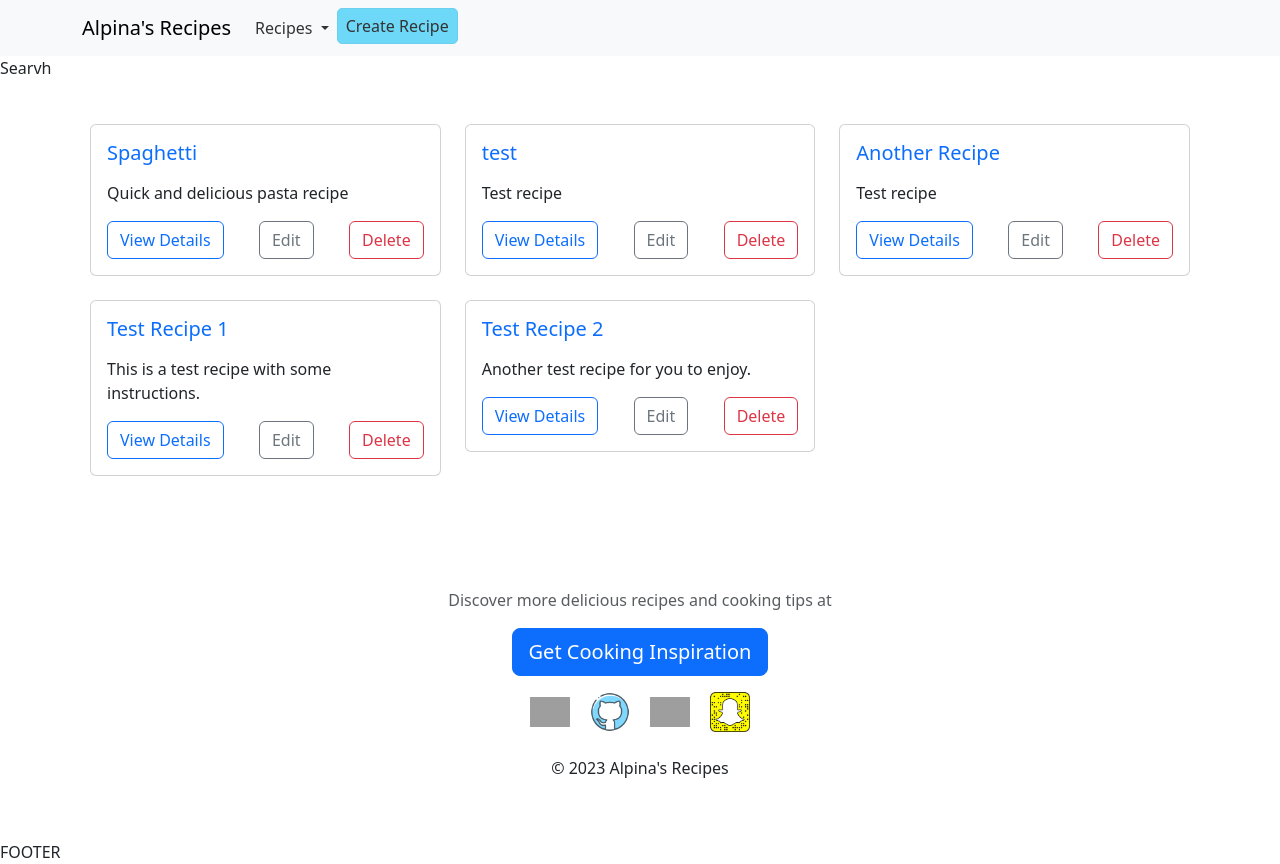
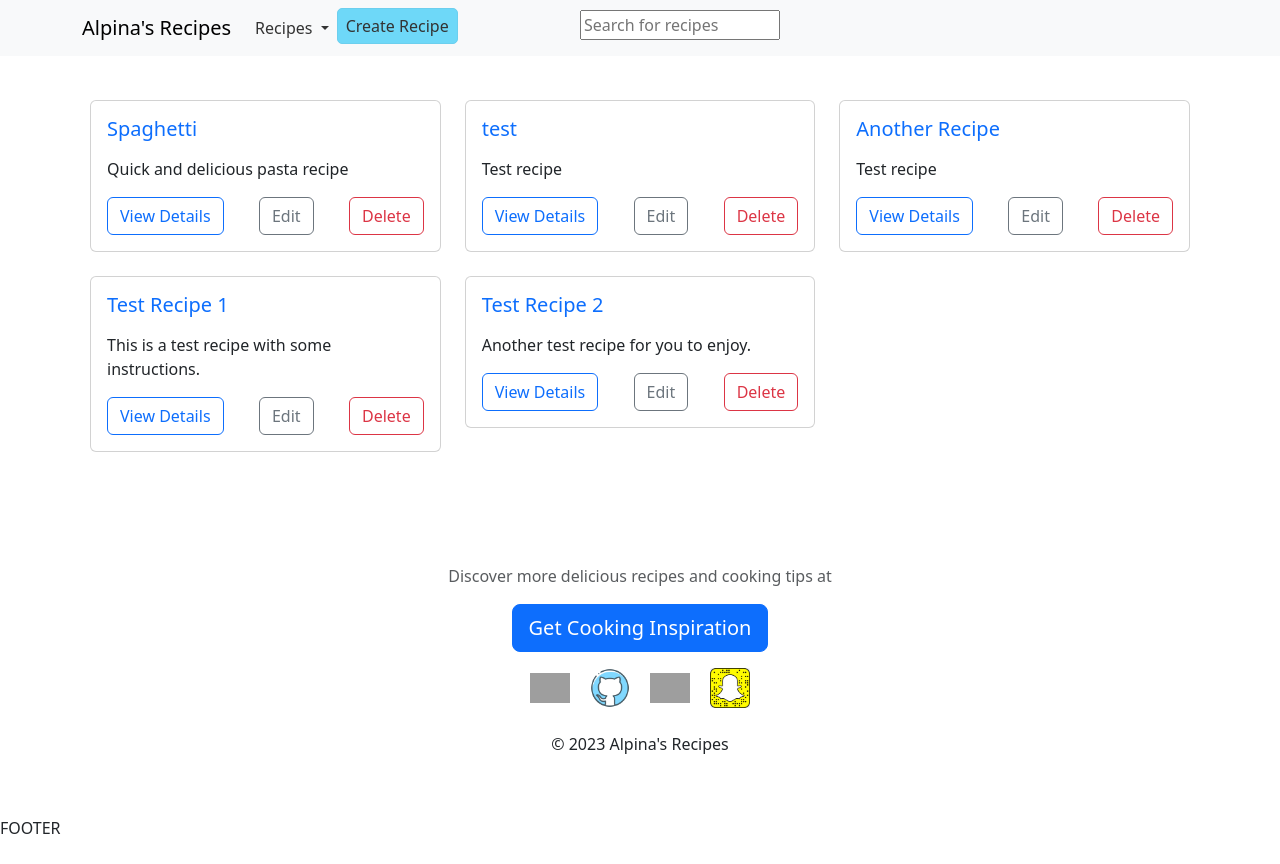
Before and after one commit to ZaidelFilali/RecipeProject, a Vue app: page / in a window 1280 px wide. After the commit the page ends 840 px from the top, so only its background shows below. Built offline with nearby package versions, Linux system fonts and the light colour scheme; grey boxes are pictures that could not be loaded.

Commit message:
Searchbar gefixt

```diff
--- a/src/components/Page.vue
+++ b/src/components/Page.vue
@@ -1,7 +1,6 @@
 <template>
     <div>
-        <!-- <Navbar @search="performSearch" /> -->
-        Searvh
+        <Searchbar @search="performSearch" />
         <div class="container mt-4">
             <div class="row">
                 <div v-for="(recipe, index) in displayedRecipes" :key="index" class="col-lg-4 col-md-6 col-sm-12 mb-4">
@@ -67,6 +66,7 @@
 import { ref, computed, onMounted, defineProps } from 'vue';
 import { useRecipeStore } from '@/stores/recipeStore';
 import { useRouter } from 'vue-router';
+import Searchbar from './Searchbar.vue';
 
 const router = useRouter();
 const recipeStore = useRecipeStore();
--- a/src/components/Searchbar.vue
+++ b/src/components/Searchbar.vue
@@ -0,0 +1,30 @@
+<template>
+    <div class="search-container">
+        <input v-model="searchQuery" @input="emitSearchQuery" class="search-input" placeholder="Search for recipes" />
+    </div>
+</template>
+
+<script setup>
+import { ref, defineEmits } from 'vue';
+
+const emit = defineEmits();
+const searchQuery = ref('');
+
+const emitSearchQuery = () => {
+    emit('search', searchQuery.value);
+};
+</script>
+
+<style scoped>
+.search-container {
+    position: absolute;
+    top: -90px;
+    right: 400px;
+    padding: 100px;
+    border-radius: 5px;
+}
+
+.search-input {
+    width: 200px;
+}
+</style>
```
Also changed, not shown: src/components/Navbar.vue (+0 -11 lines), src/views/HomeView.vue (+0 -7 lines).
